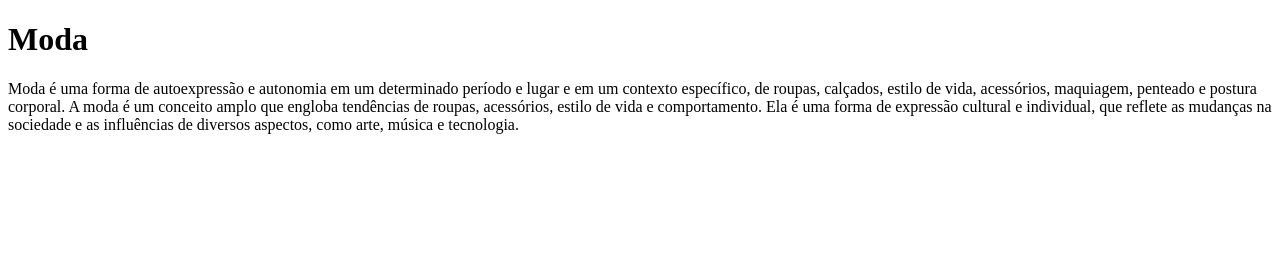
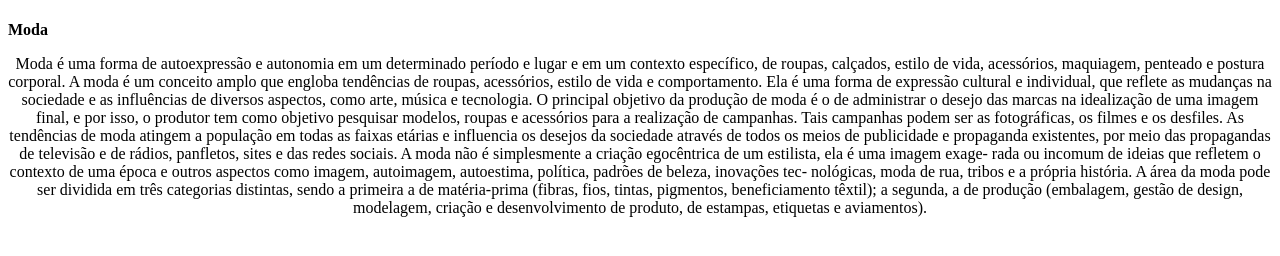
Before and after one commit to quezia19062007/minha_pagina_web, a plain HTML site: page index.html in a window 1280 px wide. Drawn offline with Linux system fonts and the light colour scheme.

Commit message:
minha pagina web

```diff
--- a/index.html
+++ b/index.html
@@ -4,6 +4,13 @@
 <meta charset="UTF-8">
 <title> Minha Pagina Web </title>
 </head>
-<h1><strong>Moda</strong> </h1>
-<p>Moda é uma forma de autoexpressão e autonomia em um determinado período e lugar e em um contexto específico, de roupas, calçados, estilo de vida, acessórios, maquiagem, penteado e postura corporal. A moda é um conceito amplo que engloba tendências de roupas, acessórios, estilo de vida e comportamento. Ela é uma forma de expressão cultural e individual, que reflete as mudanças na sociedade e as influências de diversos aspectos, como arte, música e tecnologia.</p>
+<body>
+<h1 style="text-align: center;"></h1><strong>Moda</strong> </h1>
+<p style="text-align: center;"style="font-size: 20px">Moda é uma forma de autoexpressão e autonomia em um determinado período e lugar e em um contexto específico, de roupas, calçados, estilo de vida, acessórios, maquiagem, penteado e postura corporal. A moda é um conceito amplo que engloba tendências de roupas, acessórios, estilo de vida e comportamento. Ela é uma forma de expressão cultural e individual, que reflete as mudanças na sociedade e as influências de diversos aspectos, como arte, música e tecnologia.
+  O principal objetivo da produção de moda é o de administrar o desejo das marcas na idealização de uma imagem final, e por isso, o produtor tem como objetivo pesquisar modelos, roupas e acessórios para a realização de campanhas. Tais campanhas podem ser as fotográficas, os filmes e os desfiles.
+  As tendências de moda atingem a população em todas as faixas etárias e influencia os desejos da sociedade através de todos os meios de publicidade e propaganda existentes, por meio das propagandas de televisão e de rádios, panfletos, sites e das redes sociais.
+  A moda não é simplesmente a criação egocêntrica de um estilista, ela é uma imagem exage- rada ou incomum de ideias que refletem o contexto de uma época e outros aspectos como imagem, autoimagem, autoestima, política, padrões de beleza, inovações tec- nológicas, moda de rua, tribos e a própria história.
+A área da moda pode ser dividida em três categorias distintas, sendo a primeira a de matéria-prima (fibras, fios, tintas, pigmentos, beneficiamento têxtil); a segunda, a de produção (embalagem, gestão de design, modelagem, criação e desenvolvimento de produto, de estampas, etiquetas e aviamentos).
+</p>
+</body>
 </html>
```
